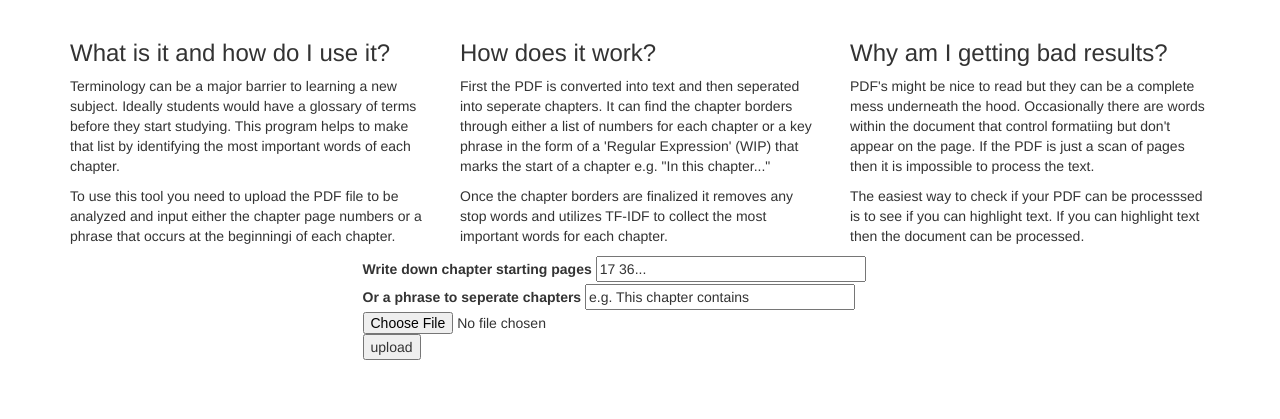
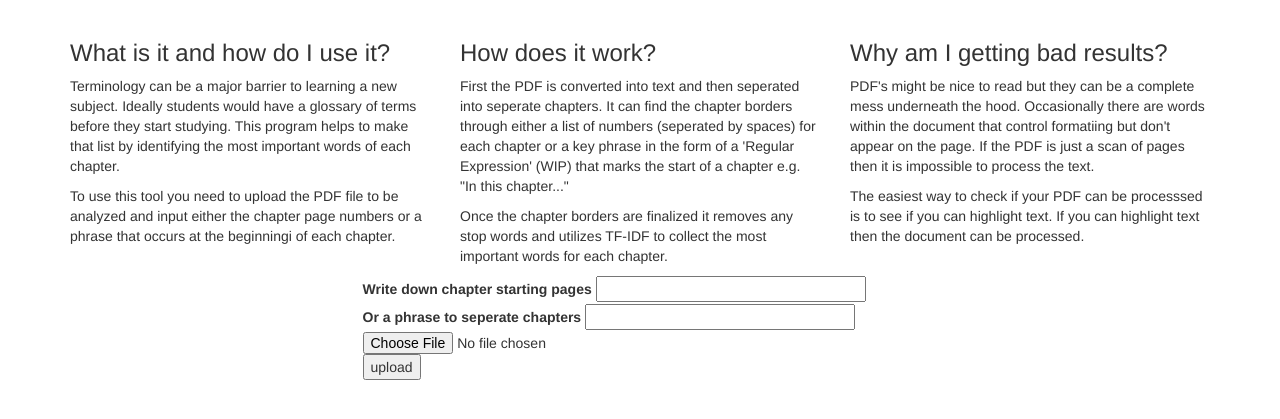
Before and after one commit to MatthewBurke1995/WhatsTheGloss, a Python web app: template templates/index.html in a window 1280 px wide. Shown: the part 52-471 px from the top of the page. Run offline with Jinja, Linux system fonts and the light colour scheme; the template is opened without the code that fills it, so the values that code supplies are empty; some libraries are stand-ins or nearby versions.

```diff
--- a/templates/index.html
+++ b/templates/index.html
@@ -54,7 +54,7 @@
       <h3>How does it work?</h3>
       <p>First the PDF is converted into text and then seperated into
       seperate chapters. It can find the chapter borders through either
-      a list of numbers for each chapter or a key phrase in the form of
+      a list of numbers (seperated by spaces) for each chapter or a key phrase in the form of
       a 'Regular Expression' (WIP) that marks the start of a chapter
       e.g. "In this chapter..."</p>
 
@@ -84,12 +84,12 @@
 
 	<form method="post" enctype="multipart/form-data">
      <label for="chapter_numbers">Write down chapter starting pages</label>
-     <input type="text" name="chapter_numbers" pattern="[0-9 ]+" value="17 36..." size="30">
+     <input type="text" name="chapter_numbers" pattern="[0-9 ]+" size="30">
 
 
 
       <label for="chapter_phrase">Or a phrase to seperate chapters</label>
-      <input type="text" name="chapter_phrase" size="30" value="e.g. This chapter contains">
+      <input type="text" name="chapter_phrase" size="30">
      <!--
       <label for="num_of_terms">And how many terms per chapter?</label>
       <input type="text" name="num_of_terms" pattern="[0-9]+" value="10">
```
Also changed, not shown: 1 other file.
